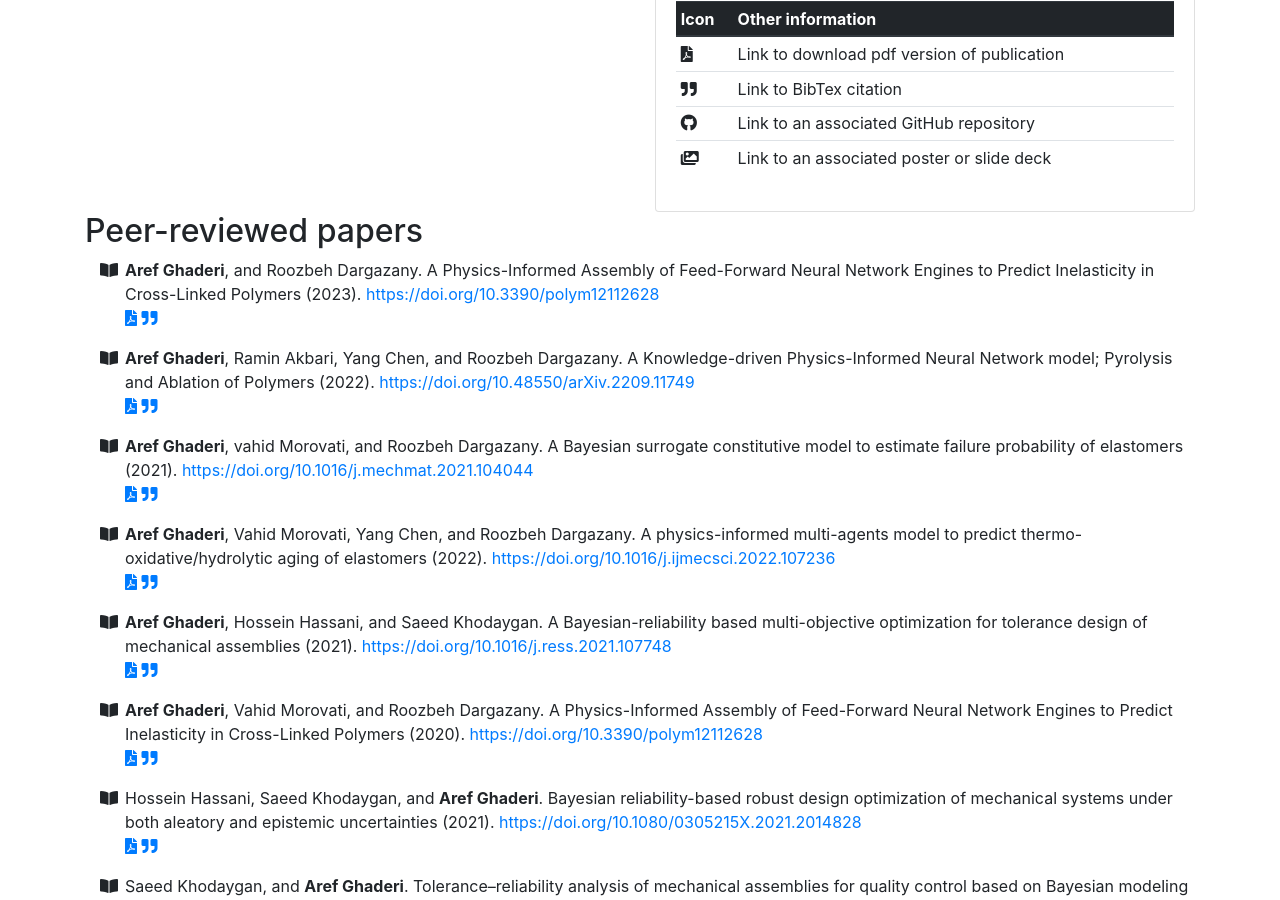
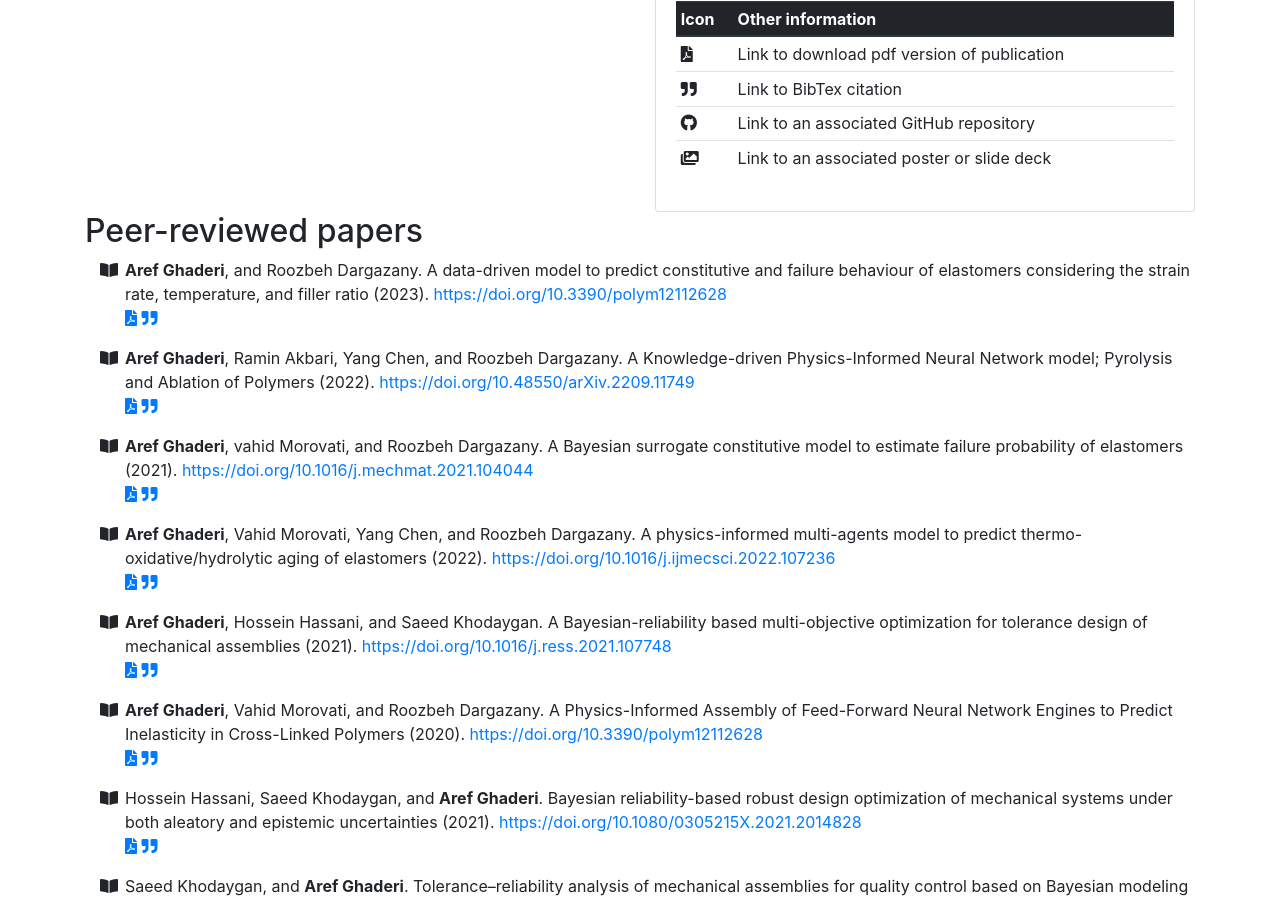
Before and after one commit to A-Ghaderi/Webpage, a Jekyll site: the page built from _pages/publications.md, in a window 1280 px wide and 900 px high, scrolled down 522 px. Built offline with Jekyll 4.4.1, drawn with Linux system fonts in a browser that asks for light colours; nearby versions of some CDN libraries.

Commit message:
Update publications.yml

```diff
--- a/_data/publications.yml
+++ b/_data/publications.yml
@@ -27,7 +27,7 @@ publications:
 
   - citation: |
       Aref Ghaderi, and Roozbeh Dargazany.
-      A Physics-Informed Assembly of Feed-Forward Neural Network Engines to Predict Inelasticity in Cross-Linked Polymers (2023).
+      A data-driven model to predict constitutive and failure behaviour of elastomers considering the strain rate, temperature, and filler ratio (2023).
       <https://doi.org/10.3390/polym12112628>
     year: 2023
     venue: journal
```
